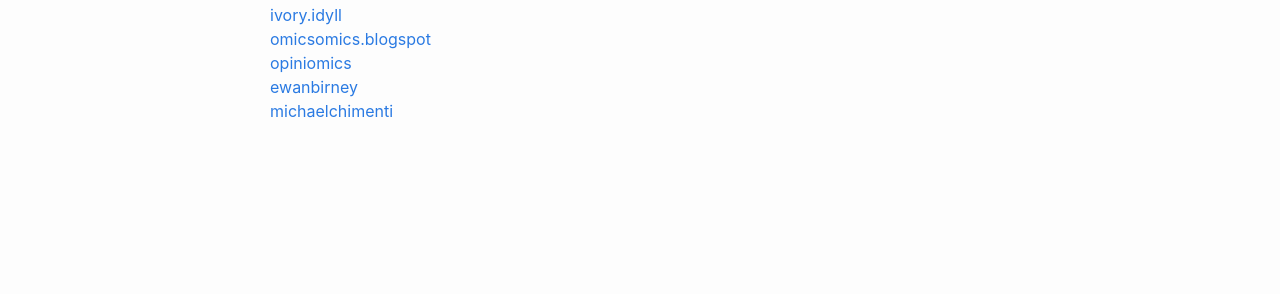
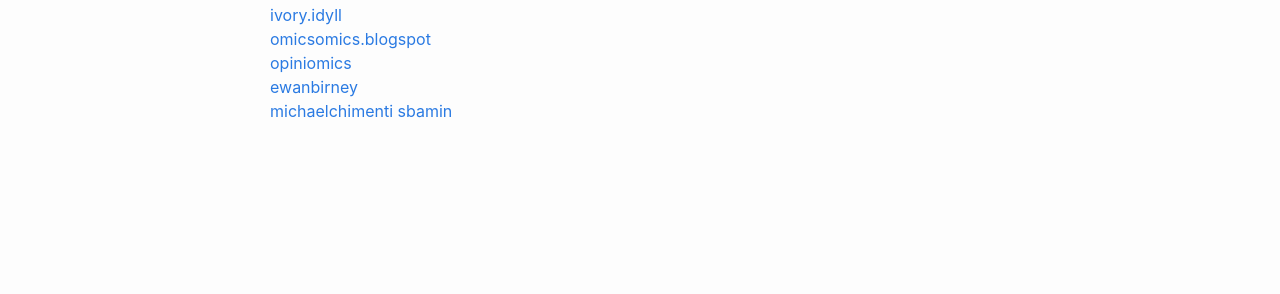
Before and after one commit to MatthewPileggi/MatthewPileggi.github.io, a Jekyll site: the page built from _posts/2020-05-13-examples.markdown, in a window 1280 px wide. Shown: the part 275-569 px from the top of the page. Built offline with Jekyll 4.4.1, drawn with Linux system fonts in a browser that asks for light colours.

Commit message:
added example blog

```diff
--- a/_posts/2020-05-13-examples.markdown
+++ b/_posts/2020-05-13-examples.markdown
@@ -11,3 +11,4 @@
 [opiniomics](http://www.opiniomics.org/about/)
 [ewanbirney](http://ewanbirney.com/about)
 [michaelchimenti](https://www.michaelchimenti.com/about/)
+[sbamin](https://sbamin.com/about/)
```
